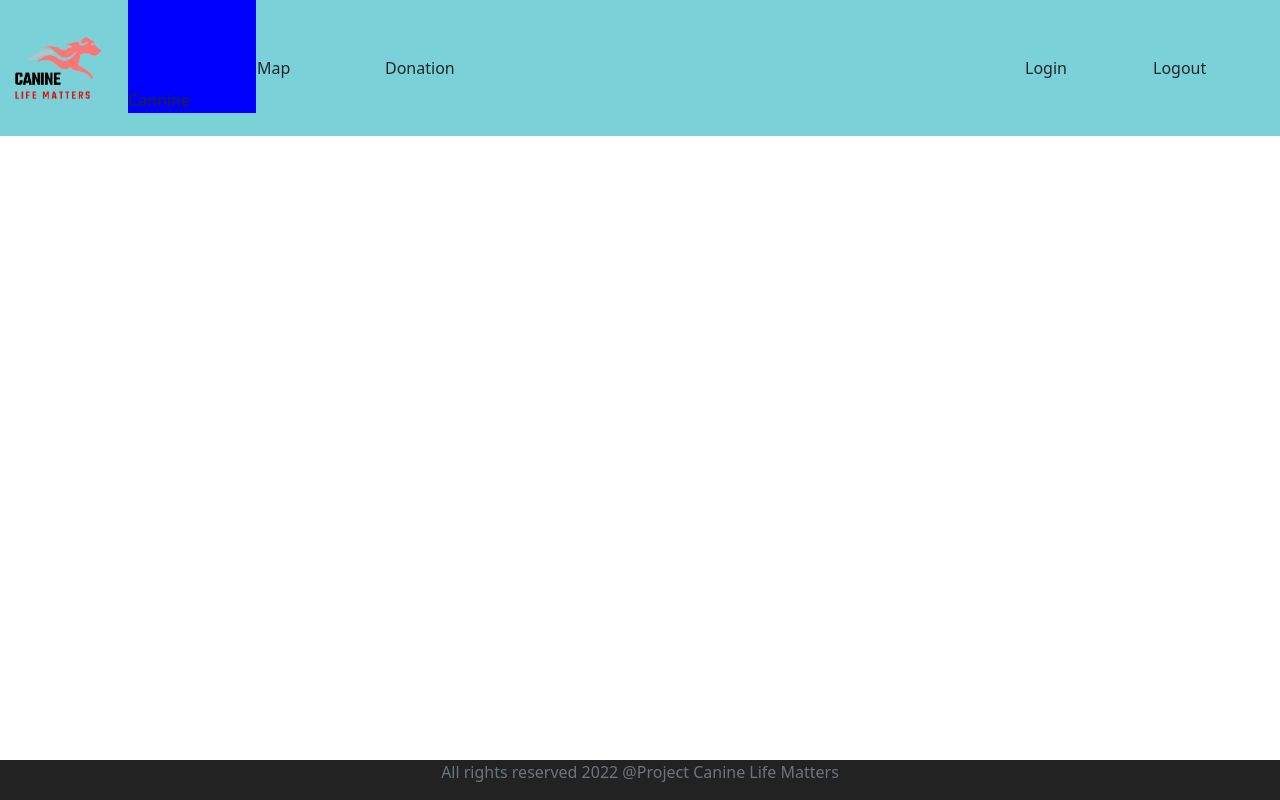
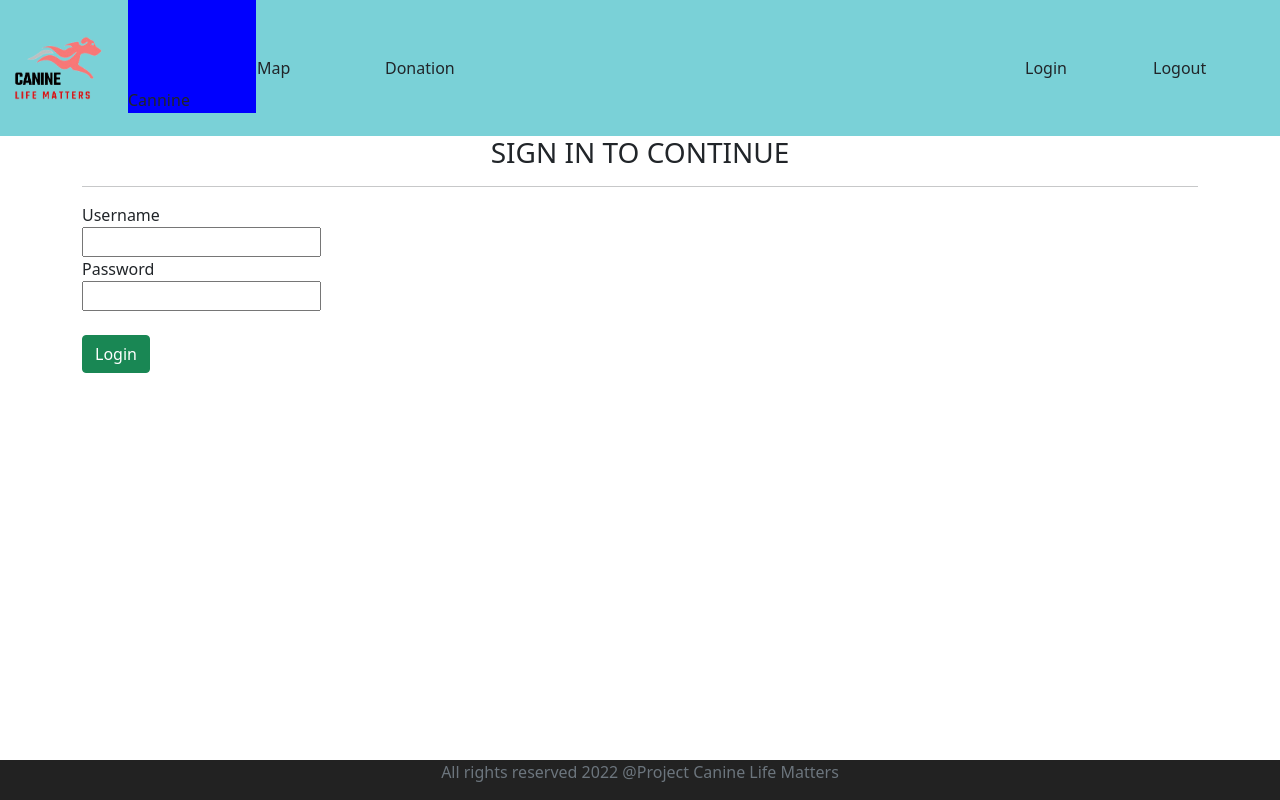
Before and after one commit to JinChin02/CanineLifeMatter, a React (Create React App) app: page / in a window 1280 px wide. Built offline with nearby package versions, Linux system fonts and the light colour scheme.

Commit message:
Added login form and connected with springboot backend

```diff
--- a/package.json
+++ b/package.json
@@ -10,8 +10,10 @@
     "@testing-library/jest-dom": "^5.16.4",
     "@testing-library/react": "^13.3.0",
     "@testing-library/user-event": "^13.5.0",
+    "axios": "^0.27.2",
     "bootstrap": "^5.1.3",
     "font-awesome": "^4.7.0",
+    "formik": "^2.2.9",
     "i": "^0.3.7",
     "react": "^18.1.0",
     "react-bootstrap": "^2.4.0",
@@ -22,7 +24,7 @@
     "web-vitals": "^2.1.4"
   },
   "scripts": {
-    "start": "react-scripts start",
+    "start": "SET PORT=4200 && react-scripts start",
     "build": "react-scripts build",
     "test": "react-scripts test",
     "eject": "react-scripts eject"
--- a/src/App.css
+++ b/src/App.css
@@ -65,3 +65,7 @@
   padding-top: 11vh;
   background-color: blue;
 }
+
+.loginTitle{
+  text-align: center;
+}
--- a/src/App.js
+++ b/src/App.js
@@ -1,13 +1,14 @@
 import './App.css';
 import Header from './components/Header.jsx';
 import Footer from './components/Footer.jsx';
-import WithNavigation from './components/WithNavigation';
+import Login from './components/Login';
 
 function App() {
 
   return (
     <div className="App">
       <Header/>
+      <Login/>
       <Footer/>
     </div>
   );
--- a/src/components/Login.jsx
+++ b/src/components/Login.jsx
@@ -1,9 +1,71 @@
 import React, {Component} from "react";
+import axios from "axios";
 
 class Login extends Component{
+    constructor(props){
+        super(props)
+        this.state = {
+            username:'',
+            password:'',
+            signinSuccess: false
+        }
+    }
+
+    userLogin = () => {
+        console.log(this.state.username);
+        console.log(this.state.password);
+
+        var user = {"username":this.state.username, "password":this.state.password}
+        axios.post("http://localhost:8080/login",user)
+        .then(response => this.abc(response.status))
+
+    }
+
+     abc = (res) => {
+        if(res === 200){
+            console.log(res)
+            this.setState({signinSuccess: true},() => console.log(this.state.signinSuccess))
+        }
+
+    }
+
     render(){
-        return(
-            <></>
+        return (
+            <div>
+                <div className="container">
+                <h3 className="loginTitle">SIGN IN TO CONTINUE</h3><hr />
+                <form action="" >
+                    <label>Username</label><br />
+                    <input type="text" name="username" onChange={evt => this.setState({username: evt.target.value})}/>
+                    <br />
+                    <label>Password</label><br />
+                    <input type="password" name="password" onChange={evt => this.setState({password: evt.target.value})}/>
+                    <br /><br />
+                    <button type="button" className="btn btn-success" onClick={this.userLogin}>Login</button>
+
+                </form>
+                    {/* <Formik>
+                        {
+                            (props) => (
+
+                                <Form>
+                                    <fieldset className="form-group">
+                                        <label><strong>Username</strong></label>
+                                        <Field className="form-control" type="text" name="username"/>
+                                    </fieldset>
+                                    <br />
+                                    <fieldset className="form-group">
+                                        <label><strong>Password</strong></label>
+                                        <Field className="form-control" type="password" name="password"/>
+                                    </fieldset>
+                                    <br />
+                                    <button className="btn btn-success" type="submit">Login</button>
+                                </Form>
+                            )
+                        }
+                    </Formik> */}
+                </div>
+            </div>
         )
     }
 }
```
Also changed, not shown: 1 other file (tests, documents, lock files or other folders).
